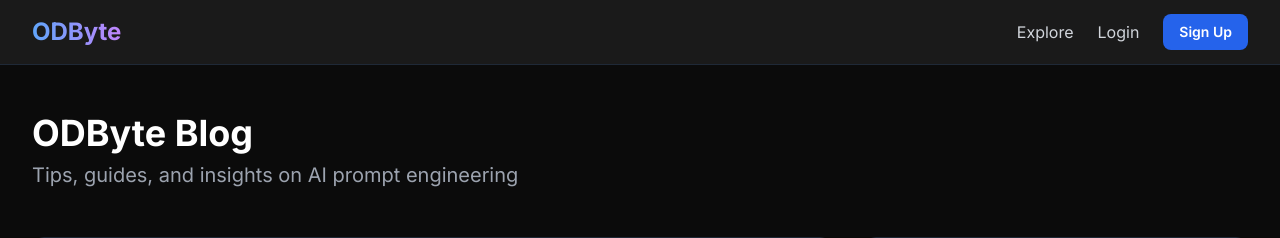
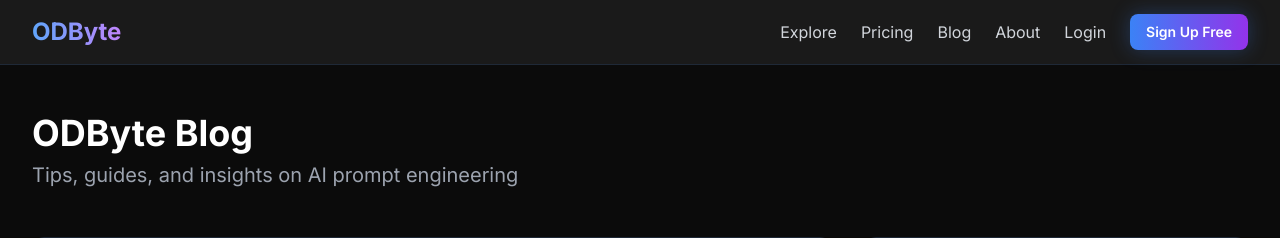
Before and after one commit to bantervines-bit/odbyte, a Flask app: page /blog in a window 1280 px wide. Shown: the top 238 px of the page. Run offline with Flask 3, Linux system fonts and the light colour scheme; some libraries are stand-ins or nearby versions.

Commit message:
Update base.html

```diff
--- a/templates/base.html
+++ b/templates/base.html
@@ -27,33 +27,63 @@
         <div class="max-w-7xl mx-auto px-4 sm:px-6 lg:px-8">
             <div class="flex justify-between items-center h-16">
                 <div class="flex items-center">
-                    <a href="{{ url_for('index') }}" class="text-2xl font-bold bg-gradient-to-r from-blue-400 to-purple-400 bg-clip-text text-transparent">
-                        ODByte
-                    </a>
+                    <!-- Logo with Smart Redirect -->
+                    {% if session.user_id %}
+                        <a href="{{ url_for('dashboard') }}" class="text-2xl font-bold bg-gradient-to-r from-blue-400 to-purple-400 bg-clip-text text-transparent hover:opacity-80 transition">
+                            ODByte
+                        </a>
+                    {% else %}
+                        <a href="{{ url_for('index') }}" class="text-2xl font-bold bg-gradient-to-r from-blue-400 to-purple-400 bg-clip-text text-transparent hover:opacity-80 transition">
+                            ODByte
+                        </a>
+                    {% endif %}
                 </div>
 
                 <div class="hidden md:flex items-center space-x-6">
                     <a href="{{ url_for('explore') }}" class="text-gray-300 hover:text-white transition">Explore</a>
 
                     {% if session.user_id %}
+                        <!-- Logged-in User Navigation -->
                         <a href="{{ url_for('dashboard') }}" class="text-gray-300 hover:text-white transition">Dashboard</a>
-                        <a href="{{ url_for('favorites') }}" class="text-gray-300 hover:text-white transition">Favorites</a>
+                        <a href="{{ url_for('bundles') }}" class="text-gray-300 hover:text-white transition">📦 Bundles</a>
+                        <a href="{{ url_for('favorites') }}" class="text-gray-300 hover:text-white transition">❤️ Favorites</a>
 
-                        {% if session.user_plan == 'free' %}
-                            <a href="{{ url_for('upgrade') }}" class="px-4 py-2 bg-gradient-to-r from-blue-500 to-purple-600 rounded-lg text-sm font-semibold hover:opacity-90 transition glow">
-                                Upgrade to Premium
-                            </a>
-                        {% else %}
-                            <span class="px-3 py-1 bg-gradient-to-r from-yellow-500 to-orange-500 rounded-full text-xs font-semibold">
-                                ⭐ Premium
-                            </span>
+                        <!-- Admin Link (if admin) -->
+                        {% set current_user = User.query.get(session.user_id) %}
+                        {% if current_user and current_user.is_admin %}
+                        <a href="{{ url_for('admin_panel') }}" class="text-yellow-400 hover:text-yellow-300 transition font-semibold">
+                            🛠️ Admin
+                        </a>
                         {% endif %}
 
-                        <a href="{{ url_for('logout') }}" class="text-gray-300 hover:text-red-400 transition">Logout</a>
+                        <!-- User Badge -->
+                        <div class="flex items-center gap-2 px-3 py-1.5 bg-gray-800 rounded-lg">
+                            <span class="text-gray-400 text-sm">{{ session.user_name }}</span>
+                            {% if session.user_plan == 'diamond' or session.user_plan == 'premium' %}
+                            <span class="text-xs px-2 py-0.5 bg-purple-600 text-white rounded font-semibold">💎</span>
+                            {% else %}
+                            <span class="text-xs px-2 py-0.5 bg-gray-700 text-gray-400 rounded">Free</span>
+                            {% endif %}
+                        </div>
+
+                        <!-- Upgrade Button (if not diamond) -->
+                        {% if session.user_plan != 'diamond' and session.user_plan != 'premium' %}
+                            <a href="{{ url_for('upgrade') }}" class="px-4 py-2 bg-gradient-to-r from-blue-500 to-purple-600 rounded-lg text-sm font-semibold hover:opacity-90 transition glow">
+                                Upgrade to Diamond
+                            </a>
+                        {% endif %}
+
+                        <a href="{{ url_for('logout') }}" class="px-4 py-2 bg-red-600 hover:bg-red-700 rounded-lg text-sm font-semibold transition">
+                            Logout
+                        </a>
                     {% else %}
+                        <!-- Guest Navigation -->
+                        <a href="{{ url_for('pricing') }}" class="text-gray-300 hover:text-white transition">Pricing</a>
+                        <a href="{{ url_for('blog') }}" class="text-gray-300 hover:text-white transition">Blog</a>
+                        <a href="{{ url_for('about') }}" class="text-gray-300 hover:text-white transition">About</a>
                         <a href="{{ url_for('login') }}" class="text-gray-300 hover:text-white transition">Login</a>
-                        <a href="{{ url_for('signup') }}" class="px-4 py-2 bg-blue-600 rounded-lg text-sm font-semibold hover:bg-blue-700 transition">
-                            Sign Up
+                        <a href="{{ url_for('signup') }}" class="px-4 py-2 bg-gradient-to-r from-blue-500 to-purple-600 rounded-lg text-sm font-semibold hover:opacity-90 transition glow">
+                            Sign Up Free
                         </a>
                     {% endif %}
                 </div>
@@ -68,24 +98,38 @@
             </div>
         </div>
 
+        <!-- Mobile Menu -->
         <div id="mobile-menu" class="hidden md:hidden bg-[#1a1a1a] border-t border-gray-800">
             <div class="px-2 pt-2 pb-3 space-y-1">
                 <a href="{{ url_for('explore') }}" class="block px-3 py-2 text-gray-300 hover:bg-gray-800 rounded">Explore</a>
 
                 {% if session.user_id %}
                     <a href="{{ url_for('dashboard') }}" class="block px-3 py-2 text-gray-300 hover:bg-gray-800 rounded">Dashboard</a>
-                    <a href="{{ url_for('favorites') }}" class="block px-3 py-2 text-gray-300 hover:bg-gray-800 rounded">Favorites</a>
+                    <a href="{{ url_for('bundles') }}" class="block px-3 py-2 text-gray-300 hover:bg-gray-800 rounded">📦 Bundles</a>
+                    <a href="{{ url_for('favorites') }}" class="block px-3 py-2 text-gray-300 hover:bg-gray-800 rounded">❤️ Favorites</a>
 
-                    {% if session.user_plan == 'free' %}
+                    {% set current_user = User.query.get(session.user_id) %}
+                    {% if current_user and current_user.is_admin %}
+                    <a href="{{ url_for('admin_panel') }}" class="block px-3 py-2 text-yellow-400 hover:bg-gray-800 rounded font-semibold">
+                        🛠️ Admin Panel
+                    </a>
+                    {% endif %}
+
+                    {% if session.user_plan != 'diamond' and session.user_plan != 'premium' %}
                         <a href="{{ url_for('upgrade') }}" class="block px-3 py-2 bg-gradient-to-r from-blue-500 to-purple-600 rounded text-center font-semibold">
-                            Upgrade to Premium
+                            Upgrade to Diamond
                         </a>
                     {% endif %}
 
                     <a href="{{ url_for('logout') }}" class="block px-3 py-2 text-red-400 hover:bg-gray-800 rounded">Logout</a>
                 {% else %}
+                    <a href="{{ url_for('pricing') }}" class="block px-3 py-2 text-gray-300 hover:bg-gray-800 rounded">Pricing</a>
+                    <a href="{{ url_for('blog') }}" class="block px-3 py-2 text-gray-300 hover:bg-gray-800 rounded">Blog</a>
+                    <a href="{{ url_for('about') }}" class="block px-3 py-2 text-gray-300 hover:bg-gray-800 rounded">About</a>
                     <a href="{{ url_for('login') }}" class="block px-3 py-2 text-gray-300 hover:bg-gray-800 rounded">Login</a>
-                    <a href="{{ url_for('signup') }}" class="block px-3 py-2 bg-blue-600 rounded text-center font-semibold">Sign Up</a>
+                    <a href="{{ url_for('signup') }}" class="block px-3 py-2 bg-gradient-to-r from-blue-500 to-purple-600 rounded text-center font-semibold">
+                        Sign Up Free
+                    </a>
                 {% endif %}
             </div>
         </div>
@@ -118,7 +162,7 @@
                     <li><a href="{{ url_for('about') }}" class="hover:text-blue-400 transition">About Us</a></li>
                     <li><a href="{{ url_for('contact') }}" class="hover:text-blue-400 transition">Contact</a></li>
                     <li><a href="{{ url_for('blog') }}" class="hover:text-blue-400 transition">Blog</a></li>
-                    <li><a href="{{ url_for('pricing') }}">Pricing</a></li>
+                    <li><a href="{{ url_for('pricing') }}" class="hover:text-blue-400 transition">Pricing</a></li>
                 </ul>
             </div>
 
```
